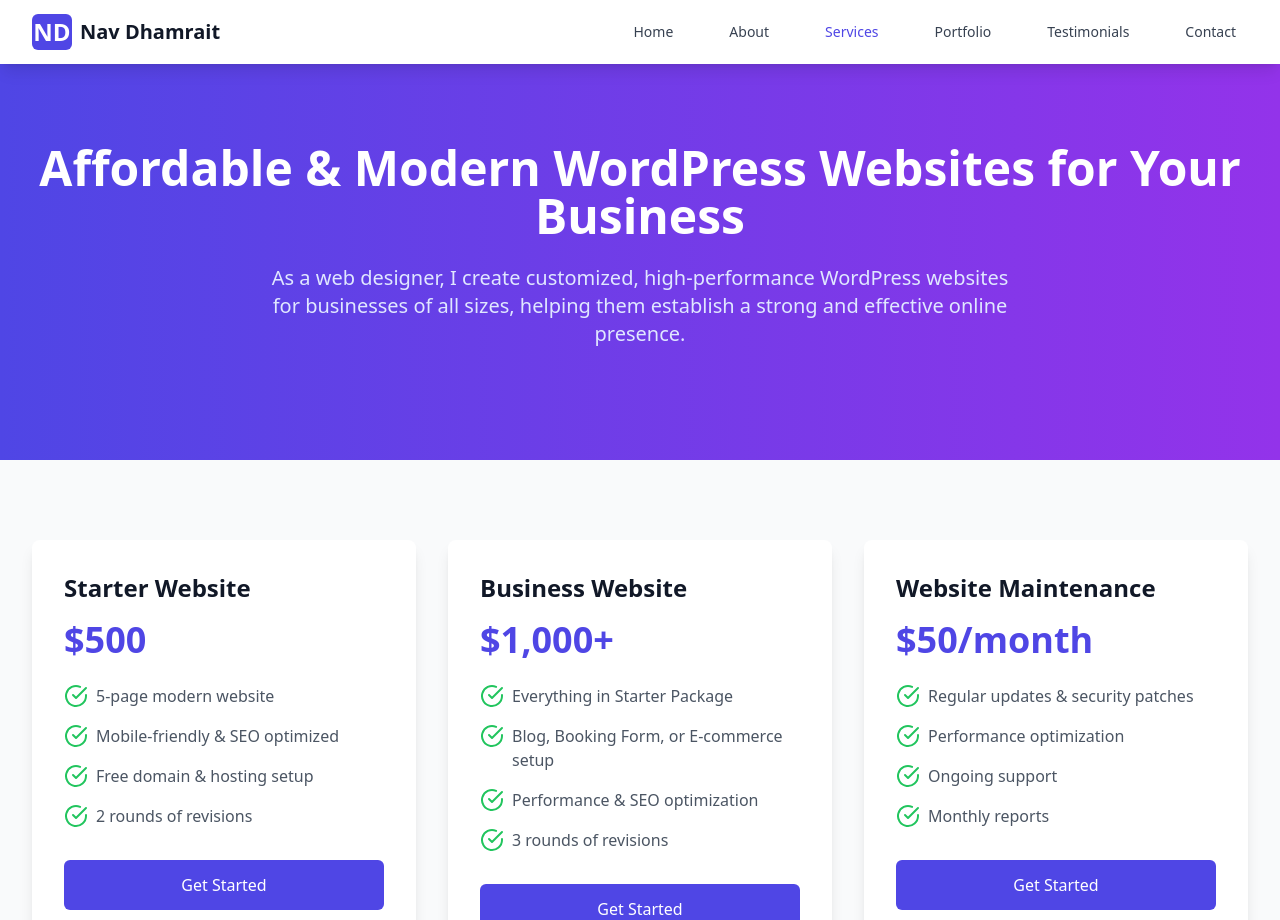
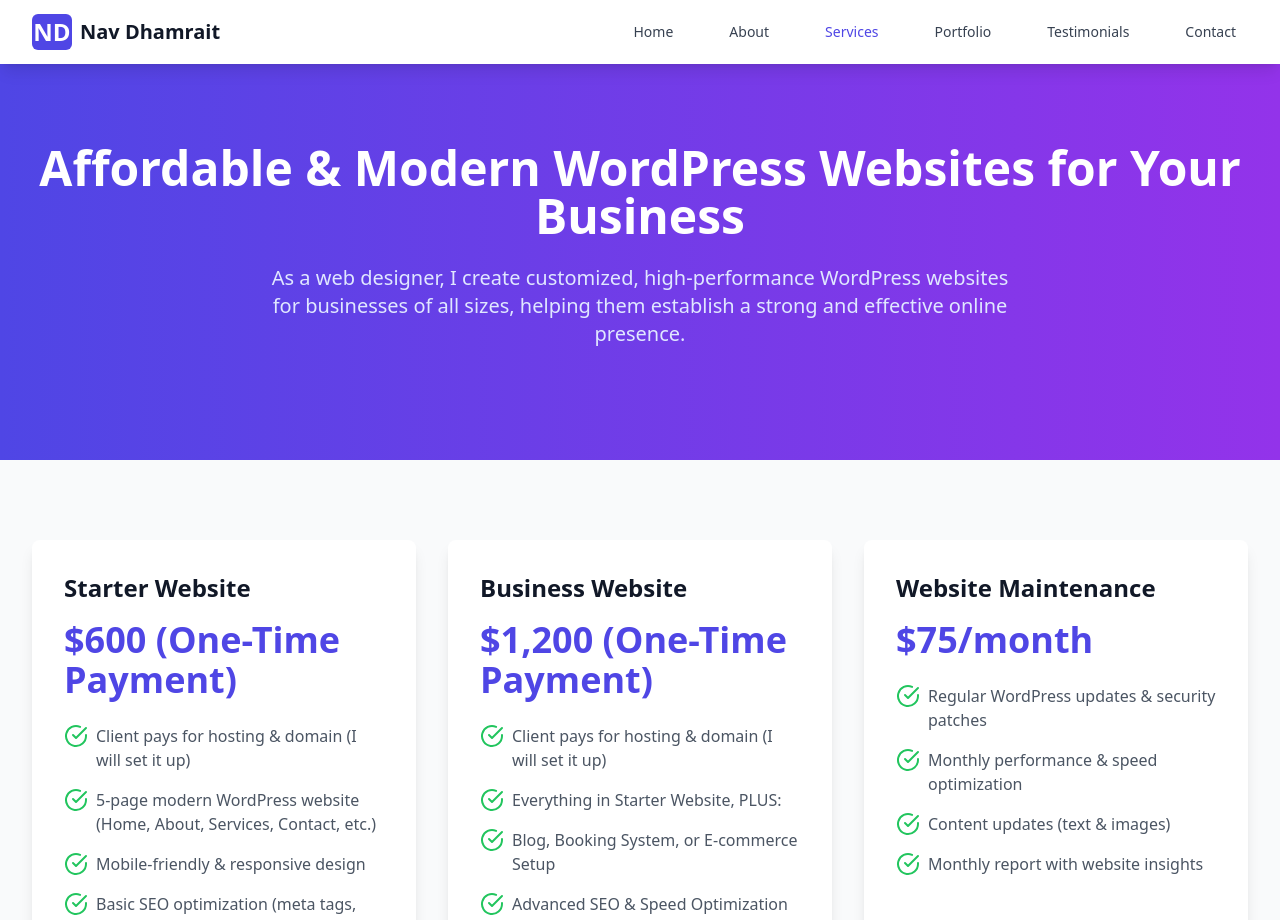
Before and after one commit to nav-commits/WebsiteBusiness, a React (Vite) app: page /services in a window 1280 px wide. Shown: the top 920 px of the page. Built offline with nearby package versions, Linux system fonts and the light colour scheme.

Commit message:
fixed services

```diff
--- a/src/pages/Services.tsx
+++ b/src/pages/Services.tsx
@@ -1,38 +1,43 @@
-import { CheckCircle, ArrowRight } from 'lucide-react';
-import { Link } from 'react-router-dom';
+import { CheckCircle, ArrowRight } from "lucide-react";
+import { Link } from "react-router-dom";
 
 const Services = () => {
   const packages = [
     {
-      title: 'Starter Website',
-      price: '$500',
+      title: "Starter Website",
+      price: "$600 (One-Time Payment)",
       features: [
-        '5-page modern website',
-        'Mobile-friendly & SEO optimized',
-        'Free domain & hosting setup',
-        '2 rounds of revisions'
-      ]
+        "Client pays for hosting & domain (I will set it up)",
+        "5-page modern WordPress website (Home, About, Services, Contact, etc.)",
+        "Mobile-friendly & responsive design",
+        "Basic SEO optimization (meta tags, Google indexing)",
+        "2 rounds of revisions",
+        "Delivery: 1 week",
+      ],
     },
     {
-      title: 'Business Website',
-      price: '$1,000+',
+      title: "Business Website",
+      price: "$1,200 (One-Time Payment)",
       features: [
-        'Everything in Starter Package',
-        'Blog, Booking Form, or E-commerce setup',
-        'Performance & SEO optimization',
-        '3 rounds of revisions'
-      ]
+        "Client pays for hosting & domain (I will set it up)",
+        "Everything in Starter Website, PLUS:",
+        "Blog, Booking System, or E-commerce Setup",
+        "Advanced SEO & Speed Optimization",
+        "Security & Performance Enhancements",
+        "3 rounds of revisions",
+        "Delivery: 2–4 weeks",
+      ],
     },
     {
-      title: 'Website Maintenance',
-      price: '$50/month',
+      title: "Website Maintenance",
+      price: "$75/month",
       features: [
-        'Regular updates & security patches',
-        'Performance optimization',
-        'Ongoing support',
-        'Monthly reports'
-      ]
-    }
+        "Regular WordPress updates & security patches",
+        "Monthly performance & speed optimization",
+        "Content updates (text & images)",
+        "Monthly report with website insights",
+      ],
+    },
   ];
 
   return (
@@ -44,22 +49,30 @@ const Services = () => {
             Affordable & Modern WordPress Websites for Your Business
           </h1>
           <p className="text-xl text-indigo-100 mb-8 max-w-3xl mx-auto">
-      As a web designer, I create customized, high-performance WordPress websites for businesses of all sizes, helping them establish a strong and effective online presence.
+            As a web designer, I create customized, high-performance WordPress
+            websites for businesses of all sizes, helping them establish a
+            strong and effective online presence.
           </p>
         </div>
       </section>
-
 
       {/* Packages Section */}
       <section className="py-20 bg-gray-50">
         <div className="max-w-7xl mx-auto px-4 sm:px-6 lg:px-8">
           <div className="grid grid-cols-1 md:grid-cols-3 gap-8">
             {packages.map((pkg, index) => (
-              <div key={index} className="bg-white rounded-lg shadow-lg overflow-hidden">
-                <div className="p-8">
-                  <h3 className="text-2xl font-bold text-gray-900 mb-4">{pkg.title}</h3>
-                  <p className="text-4xl font-bold text-indigo-600 mb-6">{pkg.price}</p>
-                  <ul className="space-y-4 mb-8">
+              <div
+                key={index}
+                className="bg-white rounded-lg shadow-lg overflow-hidden flex flex-col h-full"
+              >
+                <div className="p-8 flex-grow">
+                  <h3 className="text-2xl font-bold text-gray-900 mb-4">
+                    {pkg.title}
+                  </h3>
+                  <p className="text-4xl font-bold text-indigo-600 mb-6">
+                    {pkg.price}
+                  </p>
+                  <ul className="space-y-4">
                     {pkg.features.map((feature, i) => (
                       <li key={i} className="flex items-start">
                         <CheckCircle className="h-6 w-6 text-green-500 mr-2 flex-shrink-0" />
@@ -67,6 +80,8 @@ const Services = () => {
                       </li>
                     ))}
                   </ul>
+                </div>
+                <div className="p-8">
                   <Link
                     to="/contact"
                     className="block w-full text-center px-6 py-3 border border-transparent text-base font-medium rounded-md text-white bg-indigo-600 hover:bg-indigo-700"
@@ -87,7 +102,8 @@ const Services = () => {
             Ready to Start Your Project?
           </h2>
           <p className="text-xl text-gray-600 mb-8">
-            Let's discuss your website needs and create a solution that works for your business.
+            Let's discuss your website needs and create a solution that works
+            for your business.
           </p>
           <Link
             to="/contact"
```
Lines whose indentation alone changed are shown as unchanged.
